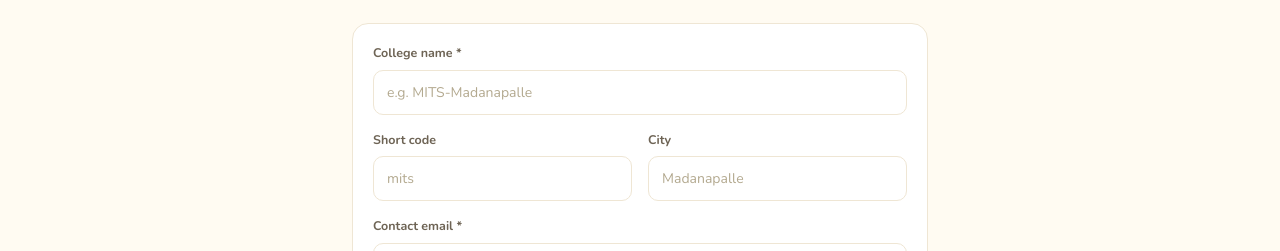
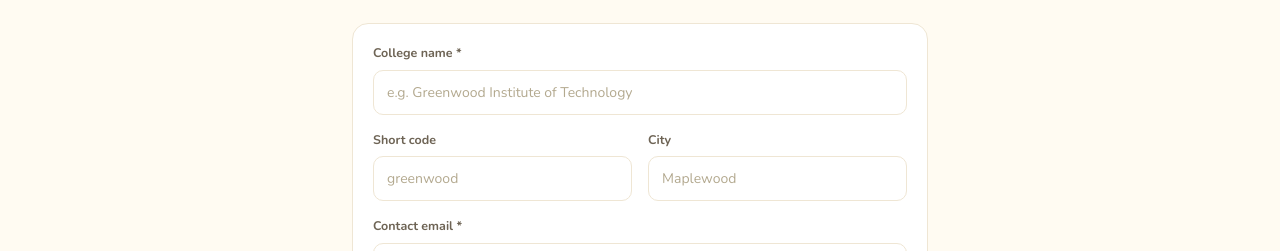
Before and after one commit to SavireddyKiranKumarReddy/CollegeMate, a Next.js app: page /register in a window 1280 px wide. Shown: the part 210-461 px from the top of the page. Built offline with nearby package versions, Linux system fonts and the light colour scheme.

Commit message:
sample placeholders instead of real demo values

```diff
--- a/src/app/[college]/faculty/page.tsx
+++ b/src/app/[college]/faculty/page.tsx
@@ -62,7 +62,7 @@ export default function FacultyAccess({ params }: { params: Promise<{ college: s
 
       <div className="card card-pad mt-5">
         <div className="flex flex-col gap-2 sm:flex-row">
-          <input className="input flex-1" placeholder="faculty email — prof@mits.edu" value={email} onChange={(e) => setEmail(e.target.value)} />
+          <input className="input flex-1" placeholder="faculty email — prof@greenwood.edu" value={email} onChange={(e) => setEmail(e.target.value)} />
           <select className="input sm:max-w-56" value={deptId} onChange={(e) => setDeptId(e.target.value)}>
             <option value="">All departments</option>
             {depts.map((d) => <option key={d.id} value={d.id}>{d.name}</option>)}
--- a/src/app/auth/page.tsx
+++ b/src/app/auth/page.tsx
@@ -145,16 +145,16 @@ export default function Auth() {
         <form onSubmit={register} className="card card-pad mt-3 space-y-4">
           <div>
             <label className="label">College name *</label>
-            <input className="input" value={form.name} onChange={(e) => setForm({ ...form, name: e.target.value })} required placeholder="e.g. MITS-Madanapalle" />
+            <input className="input" value={form.name} onChange={(e) => setForm({ ...form, name: e.target.value })} required placeholder="e.g. Greenwood Institute of Technology" />
           </div>
           <div className="grid grid-cols-2 gap-4">
             <div>
               <label className="label">Short code</label>
-              <input className="input" value={form.domain} onChange={(e) => setForm({ ...form, domain: e.target.value })} placeholder="mits" />
+              <input className="input" value={form.domain} onChange={(e) => setForm({ ...form, domain: e.target.value })} placeholder="greenwood" />
             </div>
             <div>
               <label className="label">City</label>
-              <input className="input" value={form.city} onChange={(e) => setForm({ ...form, city: e.target.value })} placeholder="Madanapalle" />
+              <input className="input" value={form.city} onChange={(e) => setForm({ ...form, city: e.target.value })} placeholder="Maplewood" />
             </div>
           </div>
           <div>
--- a/src/app/college/page.tsx
+++ b/src/app/college/page.tsx
@@ -105,7 +105,7 @@ export default function CollegeAdmin() {
           <div className="mt-3 space-y-3">
             <div>
               <label className="label">Faculty email</label>
-              <input className="input" placeholder="prof@mits.edu" value={facultyEmail} onChange={(e) => setFacultyEmail(e.target.value)} />
+              <input className="input" placeholder="prof@greenwood.edu" value={facultyEmail} onChange={(e) => setFacultyEmail(e.target.value)} />
             </div>
             <div>
               <label className="label">Department scope</label>
--- a/src/app/register/page.tsx
+++ b/src/app/register/page.tsx
@@ -37,16 +37,16 @@ export default function Register() {
       <form onSubmit={submit} className="card card-pad mt-6 space-y-4">
         <div>
           <label className="label">College name *</label>
-          <input className="input" value={form.name} onChange={(e) => setForm({ ...form, name: e.target.value })} required placeholder="e.g. MITS-Madanapalle" />
+          <input className="input" value={form.name} onChange={(e) => setForm({ ...form, name: e.target.value })} required placeholder="e.g. Greenwood Institute of Technology" />
         </div>
         <div className="grid grid-cols-2 gap-4">
           <div>
             <label className="label">Short code</label>
-            <input className="input" value={form.domain} onChange={(e) => setForm({ ...form, domain: e.target.value })} placeholder="mits" />
+            <input className="input" value={form.domain} onChange={(e) => setForm({ ...form, domain: e.target.value })} placeholder="greenwood" />
           </div>
           <div>
             <label className="label">City</label>
-            <input className="input" value={form.city} onChange={(e) => setForm({ ...form, city: e.target.value })} placeholder="Madanapalle" />
+            <input className="input" value={form.city} onChange={(e) => setForm({ ...form, city: e.target.value })} placeholder="Maplewood" />
           </div>
         </div>
         <div>
```
